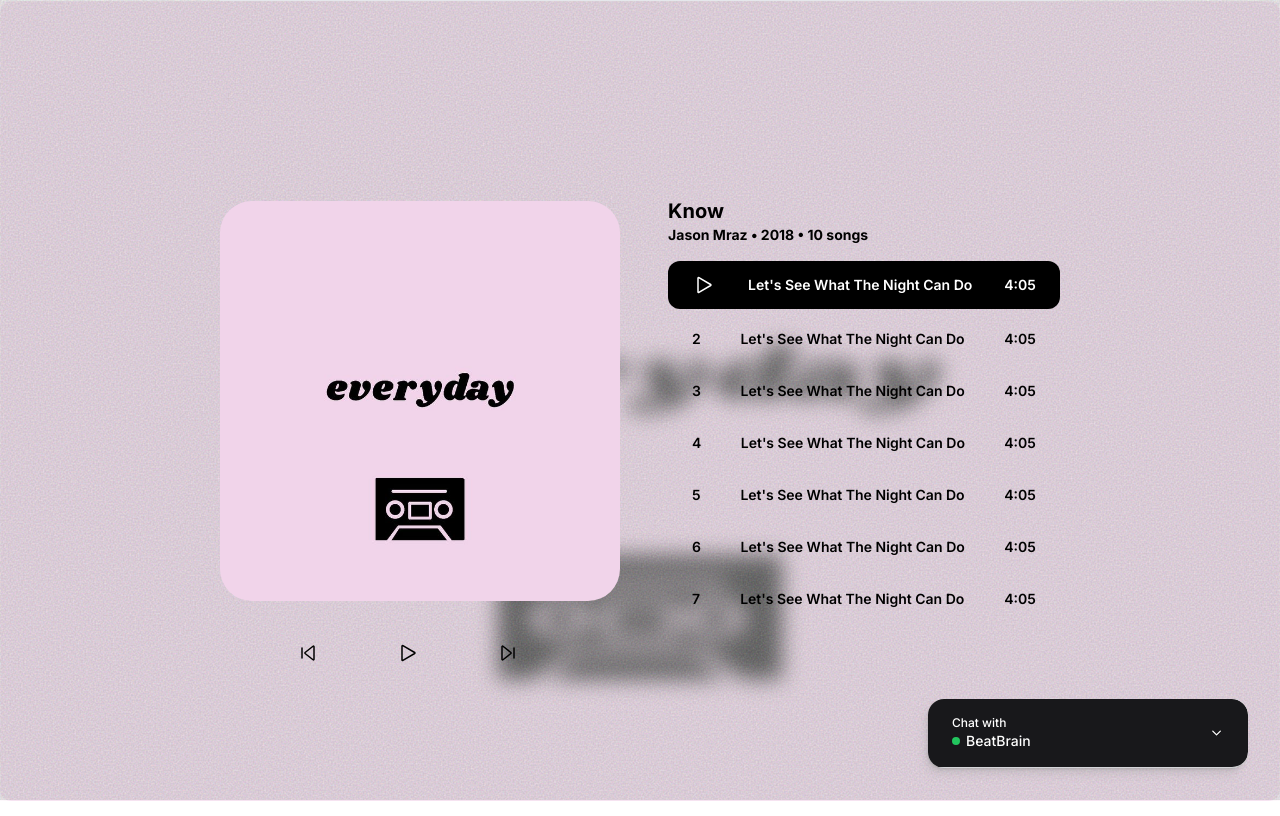
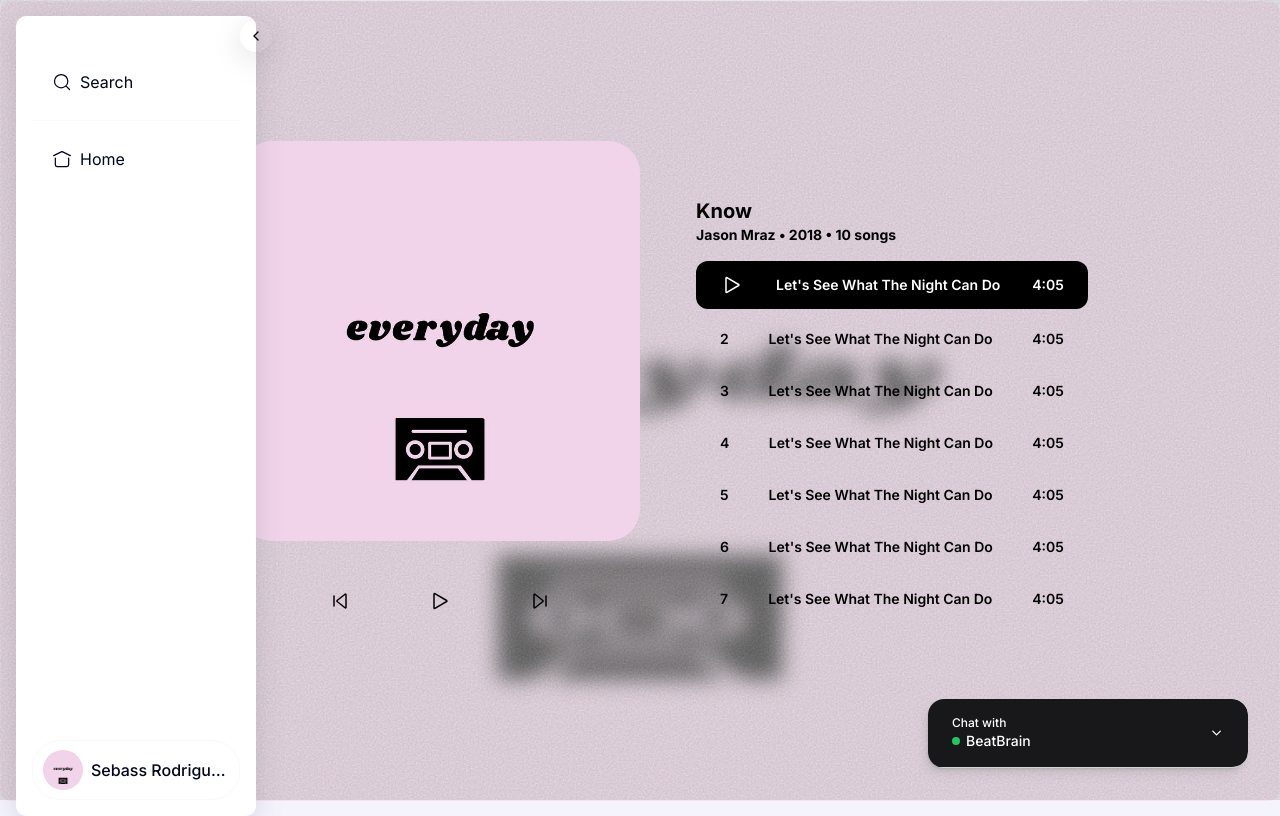
Before and after one commit to Sebasssssss/Music-player-with-ChatGPT, a Next.js app: page /player in a window 1280 px wide. Built offline with nearby package versions, Linux system fonts and the light colour scheme.

Commit message:
Added sidebar. Credits to Aybuke Ceylan

```diff
--- a/app/components/Icons.tsx
+++ b/app/components/Icons.tsx
@@ -67,13 +67,14 @@
 
 export const IcoSearch = () => (
   <svg
-    width="24px"
-    height="24px"
+    width="20px"
+    height="20px"
     viewBox="0 0 24 24"
     strokeWidth="1.5"
     fill="none"
     xmlns="http://www.w3.org/2000/svg"
     color="currentColor"
+    className="sidebar-listIcon"
   >
     <path
       d="M17 17l4 4M3 11a8 8 0 1016 0 8 8 0 00-16 0z"
@@ -142,3 +143,23 @@
     ></path>
   </svg>
 )
+export const IcoHome = () => (
+  <svg
+    width="20px"
+    height="20px"
+    viewBox="0 0 24 24"
+    strokeWidth="1.5"
+    fill="none"
+    xmlns="http://www.w3.org/2000/svg"
+    color="currentColor"
+    className="sidebar-listIcon"
+  >
+    <path
+      d="M2 8l9.732-4.866a.6.6 0 01.536 0L22 8M20 11v8a2 2 0 01-2 2H6a2 2 0 01-2-2v-8"
+      stroke="currentColor"
+      strokeWidth="1.5"
+      strokeLinecap="round"
+      strokeLinejoin="round"
+    ></path>
+  </svg>
+)
--- /dev/null
+++ b/app/components/Sidebar/index.tsx
@@ -0,0 +1,72 @@
+'use client'
+import { useState } from 'react'
+import './styles.css'
+import template from '../../../public/template.jpg'
+import Image from 'next/image'
+import { listData } from '@/app/lib/itemsList'
+
+const Sidebar = () => {
+  const [isShrinkView, setIsShrinkView] = useState(false)
+  const [activeIndex, setActiveIndex] = useState<number | null>(null)
+
+  const handleSidebarView = () => {
+    setIsShrinkView(!isShrinkView)
+  }
+
+  const handleIsActive = (index: number) => {
+    setActiveIndex(index)
+  }
+
+  return (
+    <div className="absolute left-4 top-4 h-screen">
+      <div className={`sidebar-container${isShrinkView ? ' shrink' : ''}`}>
+        <button
+          className="sidebar-viewButton"
+          type="button"
+          aria-label={isShrinkView ? 'Expand Sidebar' : 'Shrink Sidebar'}
+          title={isShrinkView ? 'Expand' : 'Shrink'}
+          onClick={handleSidebarView}
+        >
+          <svg
+            xmlns="http://www.w3.org/2000/svg"
+            width="24"
+            height="24"
+            viewBox="0 0 24 24"
+            fill="none"
+            stroke="currentColor"
+            stroke-width="2"
+            stroke-linecap="round"
+            stroke-linejoin="round"
+            className="feather feather-chevron-left"
+          >
+            <polyline points="15 18 9 12 15 6" />
+          </svg>
+        </button>
+        <div className="sidebar-wrapper">
+          <ul className="sidebar-list">
+            {listData.map((item, index) => (
+              <li
+                key={index}
+                onClick={() => handleIsActive(index)}
+                className={`${
+                  activeIndex === index ? 'active' : ''
+                } sidebar-listItem`}
+              >
+                <button className="w-full p-5 rounded inline-flex items-center">
+                  {item.svg}
+                  {item.element}
+                </button>
+              </li>
+            ))}
+          </ul>
+          <div className="sidebar-profileSection font-medium">
+            <Image src={template} width="40" height="40" alt="Monica Geller" />
+            <span>Sebass Rodriguez</span>
+          </div>
+        </div>
+      </div>
+    </div>
+  )
+}
+
+export default Sidebar
--- /dev/null
+++ b/app/components/Sidebar/styles.css
@@ -0,0 +1,193 @@
+body {
+  --main-bg: #f5f4fd;
+  --item-hover: #f9f8fb;
+  --main-container-bg: #fff;
+  --container-shadow: rgba(100, 100, 111, 0.2) 0px 7px 29px 0px;
+  --text-color: #00071d;
+}
+
+body {
+  background-color: var(--main-bg);
+  transition: 0.3s ease-in-out;
+  display: flex;
+  justify-content: center;
+  align-items: center;
+}
+.sidebar-wrapper {
+  display: flex;
+  flex-direction: column;
+  height: 100%;
+}
+@media screen and (max-height: 520px) {
+  .sidebar-wrapper {
+    overflow-y: auto;
+    overflow-x: hidden;
+  }
+}
+.sidebar-container {
+  background-color: var(--main-container-bg);
+  box-shadow: var(--container-shadow);
+  border-radius: 10px;
+  padding: 16px;
+  transition: width 0.3s ease-in-out;
+  position: relative;
+  width: 240px;
+  height: 100vh;
+  max-height: 960px;
+}
+.sidebar-container.shrink {
+  width: 92px;
+}
+
+.sidebar-viewButton {
+  position: absolute;
+  width: 32px;
+  height: 32px;
+  border-radius: 50%;
+  border: none;
+  right: -16px;
+  top: 4px;
+  display: flex;
+  align-items: center;
+  padding: 0;
+  cursor: pointer;
+  transition: 0.3s ease-in-out;
+  color: #000;
+  box-shadow: var(--container-shadow);
+  background-color: var(--secondary-bg);
+  display: flex;
+  align-items: center;
+  justify-content: center;
+}
+.sidebar-viewButton:hover {
+  opacity: 0.8;
+}
+.sidebar-viewButton svg {
+  width: 16px;
+}
+.shrink .sidebar-viewButton {
+  transform: rotatey(-180deg);
+}
+.sidebar-list {
+  list-style: none;
+  padding: 0;
+  margin: 12px 0 0;
+}
+.sidebar-listItem {
+  color: var(--text-color);
+  display: flex;
+  align-items: center;
+  animation: fadeInItem 0.6s forwards;
+  transition: background 0.2s ease-in;
+  transform: translatex(-16px);
+  opacity: 0;
+  padding: 8px 0;
+  position: relative;
+}
+.shrink .sidebar-listItem span {
+  visibility: hidden;
+}
+.sidebar-listItem.active button {
+  background-color: var(--main-bg);
+}
+.sidebar-listItem:not(.active) button:hover {
+  background-color: var(--item-hover);
+}
+.sidebar-listItem:hover .sidebar-listItemText {
+  display: inline-block;
+  opacity: 1;
+  left: calc(100% + 8px);
+  visibility: visible;
+  color: var(--text-color);
+}
+.sidebar-listItem + li {
+  border-top: 1px solid var(--item-hover);
+}
+
+.sidebar-listIcon {
+  width: 20px;
+  height: 20px;
+  display: inline-block;
+  margin-right: 8px;
+  flex-shrink: 0;
+}
+.shrink .sidebar-listIcon {
+  margin-right: 0;
+}
+.sidebar-profileSection {
+  display: flex;
+  align-items: center;
+  margin-top: auto;
+  border: 1px solid var(--item-hover);
+  padding: 8px 10px;
+  border-radius: 28px;
+  overflow: hidden;
+  height: 60px;
+  flex-shrink: 0;
+  transition: background 0.3s ease-in-out;
+  cursor: pointer;
+}
+.sidebar-profileSection:hover {
+  background-color: var(--item-hover);
+}
+.sidebar-profileSection img {
+  width: 40px;
+  height: 40px;
+  border-radius: 50%;
+  object-fit: cover;
+  margin-right: 8px;
+  flex-shrink: 0;
+}
+.sidebar-profileSection span {
+  white-space: nowrap;
+  overflow: hidden;
+  text-overflow: ellipsis;
+  color: var(--text-color);
+}
+.shrink .sidebar-profileSection span {
+  display: none;
+}
+.shrink .sidebar-profileSection {
+  border-radius: 50%;
+}
+.sidebar-listItemText {
+  white-space: nowrap;
+  overflow: hidden;
+  text-overflow: ellipsis;
+  line-height: 20px;
+}
+.shrink .sidebar-listItemText {
+  position: absolute;
+  padding: 8px;
+  left: 100%;
+  opacity: 0;
+  background-color: var(--secondary-bg);
+  color: #fff;
+  font-size: 12px;
+  border-radius: 4px;
+  transition: left 0.3s ease-in-out, opacity 0.3s ease-in-out;
+}
+.sidebar-listItem:nth-child(n + 0) {
+  animation-delay: 0s;
+}
+.sidebar-listItem:nth-child(n + 1) {
+  animation-delay: 0.2s;
+}
+.sidebar-listItem:nth-child(n + 2) {
+  animation-delay: 0.4s;
+}
+.sidebar-listItem:nth-child(n + 3) {
+  animation-delay: 0.6s;
+}
+.sidebar-listItem:nth-child(n + 4) {
+  animation-delay: 0.8s;
+}
+.sidebar-listItem:nth-child(n + 5) {
+  animation-delay: 1s;
+}
+@keyframes fadeInItem {
+  100% {
+    transform: translatex(0px);
+    opacity: 1;
+  }
+}
--- a/app/lib/song-list.ts
+++ b/app/lib/itemsList.tsx
@@ -1,3 +1,5 @@
+import { IcoHome, IcoSearch } from '../components/Icons'
+
 export const Songs = [
   {
     id: 1,
@@ -42,3 +44,26 @@
     isCurrentlyPlaying: false
   }
 ]
+
+interface ListItem {
+  element: React.ReactElement
+
+  svg: React.ReactElement
+}
+
+export const listData: ListItem[] = [
+  {
+    element: (
+      <input
+        className="sidebar-listItemText outline-none bg-transparent placeholder:text-[#00071d]"
+        placeholder="Search"
+      />
+    ),
+
+    svg: <IcoSearch />
+  },
+  {
+    element: <span className="sidebar-listItemText">Home</span>,
+    svg: <IcoHome />
+  }
+]
--- a/app/player/page.tsx
+++ b/app/player/page.tsx
@@ -9,14 +9,16 @@
   IcoSkipPrev
 } from '../components/Icons'
 import { cn } from '@/app/lib/utils'
-import { Songs } from '../lib/song-list'
+import { Songs } from '../lib/itemsList'
 import { useState } from 'react'
+import Sidebar from '../components/Sidebar'
 
 export default function Player() {
   const [pause, setPause] = useState(false)
   return (
     <div className="overflow-hidden w-full h-screen">
-      <div className="flex h-screen items-center justify-center w-full gap-12">
+      <div className="flex h-screen items-center justify-center w-full gap-2">
+        <Sidebar />
         <div className="glassmorphism w-full h-screen absolute ml-auto mr-auto right-0 left-0 text-center -z-10 bg-white/20"></div>
         <Image
           alt="albumCover"
@@ -25,15 +27,15 @@
           height={100}
           className="rounded-xl -z-20 w-screen h-screen absolute ml-auto mr-auto right-0 left-0 text-center"
         />
-        <div className="relative">
+        <div className="flex flex-col items-center px-12">
           <Image
             alt="albumCover"
             src={template}
             width={400}
             height={400}
-            className="rounded-[32px]"
+            className="rounded-[32px] hover:-translate-y-2 hover:shadow-2xl active:translate-y-0 active:shadow-sm transition-all duration-300"
           />
-          <div className="inline-flex items-center justify-between w-80 p-12 absolute -bottom-28 left-7">
+          <div className="inline-flex items-center justify-between w-80 p-12">
             <IcoSkipPrev />
             <button type="button" onClick={() => setPause(prev => !prev)}>
               {pause ? <IcoPause /> : <IcoPlay />}
```
